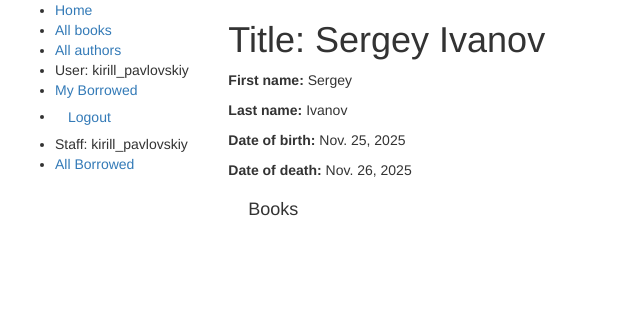
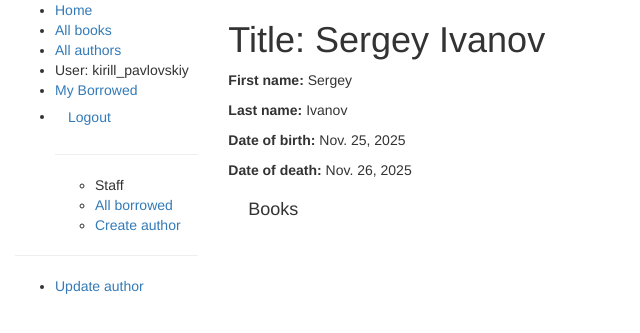
Before and after one commit to kawaiierror/practic_lab1, a Django app: page /catalog/author/2 in a window 1280 px wide. Shown: the top 333 px of the page, without its empty margins (0-640 px from the left). Run offline with Django 3.2, Linux system fonts and the light colour scheme; a user stored in the database is signed in; data comes from the database, SQL or seed files in the repository; both versions use the stored data as it was after the commit; some libraries are stand-ins or nearby versions.

Commit message:
Раздел 9 пройден

```diff
--- a/catalog/urls.py
+++ b/catalog/urls.py
@@ -11,6 +11,10 @@ urlpatterns = [
     re_path(r'^author/(?P<pk>\d+)$', views.AuthorDetailView.as_view(), name='author-detail'),
     path('mybooks/', views.LoanedBooksByUserListView.as_view(), name='my-borrowed'),
     path('allbooks/', views.LoanedBooksByAllUserListView.as_view(), name='all-borrowed'),
-    path('book/<uuid:pk>/renew/', views.renew_book_librarian, name='renew-book-librarian')
+    path('book/<uuid:pk>/renew/', views.renew_book_librarian, name='renew-book-librarian'),
+
+    path('author/create/', views.AuthorCreate.as_view(), name='author-create'),
+    path('author/<int:pk>/update/', views.AuthorUpdate.as_view(), name='author-update'),
+    path('author/<int:pk>/delete/', views.AuthorDelete.as_view(), name='author-delete')
 
 ]
--- a/catalog/views.py
+++ b/catalog/views.py
@@ -6,9 +6,11 @@ from django.contrib.auth.mixins import LoginRequiredMixin, PermissionRequiredMix
 
 from django.contrib.auth.decorators import permission_required, login_required
 
+from django.views.generic.edit import CreateView, UpdateView, DeleteView
+
 from django.shortcuts import get_object_or_404
 from django.http import HttpResponseRedirect
-from django.urls import reverse
+from django.urls import reverse, reverse_lazy
 import datetime
 
 from .forms import RenewBookForm
@@ -117,3 +119,29 @@ def renew_book_librarian(request, pk):
     }
 
     return render(request, 'catalog/book_renew_librarian.html', context)
+
+class AuthorCreate(PermissionRequiredMixin, CreateView):
+    model = Author
+    fields = ['first_name', 'last_name', 'date_of_birth', 'date_of_death']
+    initial = {'date_of_death': '11/11/2023'}
+    permission_required = 'catalog.add_author'
+
+class AuthorUpdate(PermissionRequiredMixin, UpdateView):
+    model = Author
+    # Not recommended (potential security issue if more fields added)
+    fields = '__all__'
+    permission_required = 'catalog.change_author'
+
+class AuthorDelete(PermissionRequiredMixin, DeleteView):
+    model = Author
+    success_url = reverse_lazy('authors')
+    permission_required = 'catalog.delete_author'
+
+    def form_valid(self, form):
+        try:
+            self.object.delete()
+            return HttpResponseRedirect(self.success_url)
+        except Exception as e:
+            return HttpResponseRedirect(
+                reverse("author-delete", kwargs={"pk": self.object.pk})
+            )
--- a/templates/base_generic.html
+++ b/templates/base_generic.html
@@ -39,10 +39,15 @@
               {% endif %}
 
               {% if user.is_staff %}
-              <li>Staff: {{ user.get_username }}</li>
-              <li><a href="{% url 'all-borrowed' %}">All Borrowed</a></li>
+              <hr>
+              <ul class="sidebar-nav">
+              <li>Staff</li>
+                 <li><a href="{% url 'all-borrowed' %}">All borrowed</a></li>
+              {% if perms.catalog.add_author %}
+                 <li><a href="{% url 'author-create' %}">Create author</a></li>
               {% endif %}
-
+              </ul>
+              {% endif %}
             </ul>
           {% endblock %}
         </div>
--- a/templates/catalog/author_detail.html
+++ b/templates/catalog/author_detail.html
@@ -20,3 +20,20 @@
     {% endfor %}
   </div>
 {% endblock %}
+
+{% block sidebar %}
+  {{ block.super }}
+
+  {% if perms.catalog.change_author or perms.catalog.delete_author %}
+  <hr>
+  <ul class="sidebar-nav">
+    {% if perms.catalog.change_author %}
+      <li><a href="{% url 'author-update' author.id %}">Update author</a></li>
+    {% endif %}
+    {% if not author.book_set.all and perms.catalog.delete_author %}
+      <li><a href="{% url 'author-delete' author.id %}">Delete author</a></li>
+    {% endif %}
+    </ul>
+  {% endif %}
+
+{% endblock %}
```
Also changed, not shown: templates/catalog/author_confirm_delete.html (added, +25 -0 lines), templates/catalog/author_form.html (added, +11 -0 lines), db.sqlite3.
